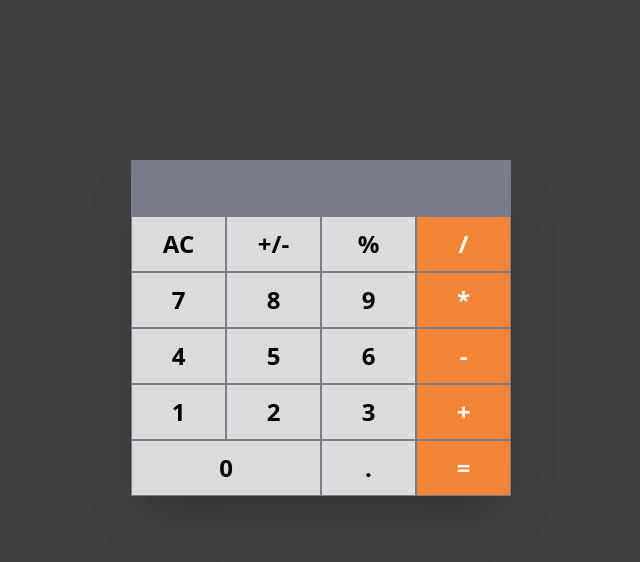
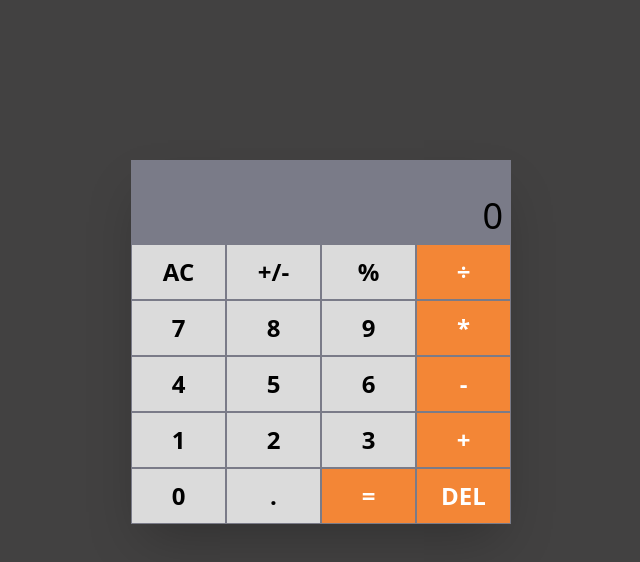
Before and after one commit to bienvenudev/React-Calculator, a React (Vite) app: page / in a window 1280 px wide. Shown: the top 562 px of the page, without its empty margins (319-959 px from the left). Built offline with nearby package versions, Linux system fonts and the light colour scheme.

Commit message:
feat/improved calculator with most edge cases handled

```diff
--- a/src/App.tsx
+++ b/src/App.tsx
@@ -1,195 +1,242 @@
-import { useState } from "react";
+import { useReducer } from "react";
+import DigitButton from "./DigitButton";
+import OperationButton from "./OperationButton";
+
+export const ACTIONS = {
+  ADD_DIGIT: 'add-digit',
+  CHOOSE_OPERATION: 'choose-operation',
+  DELETE_DIGIT: 'delete-digit',
+  CLEAR: 'clear',
+  NEGATE: 'negate',
+  EVALUATE: 'evaluate',
+}
+
+function reducer(state, { type, payload }) { // 1.explain why type and payload? where does it come from? isn't it part of state too?
+  switch (type) {
+    case ACTIONS.ADD_DIGIT:
+      if (state.overwrite) {
+        if (payload.digit === '.') {
+          return {
+            ...state,
+            currentOperand: "0.",
+            overwrite: false
+          }
+        }
+
+        return {
+          ...state,
+          currentOperand: payload.digit,
+          overwrite: false,
+        }
+      }
+
+      if (payload.digit === '.' && state.currentOperand == null) {
+        return state
+      }
+      if (payload.digit === '.' && state.currentOperand.includes('.')) {
+        return state
+      }
+
+      if (payload.digit === '0' && state.currentOperand === '0') {
+        return state
+      }
+
+      return {
+        ...state,
+        currentOperand: `${state.currentOperand || ""}${payload.digit}`
+      }
+
+    case ACTIONS.CHOOSE_OPERATION:
+      if (state.currentOperand) {
+        if (state.currentOperand.endsWith(".")) return state
+      }
+
+      if (state.currentOperand == null && state.previousOperand == null) {
+        return state
+      }
+
+      if (state.currentOperand == null) {
+        return {
+          ...state,
+          operation: payload.operation,
+        }
+      }
+
+      if (state.previousOperand == null) {
+        return {
+          ...state,
+          operation: payload.operation,
+          previousOperand: state.currentOperand,
+          currentOperand: null
+        }
+      }
+
+      return {
+        ...state,
+        operation: payload.operation,
+        previousOperand: evaluate(state),
+        currentOperand: null
+      }
+
+    case ACTIONS.EVALUATE:
+      if (state.previousOperand == null || state.currentOperand == null || state.operation == null) return state
+      if (state.currentOperand.endsWith(".")) return state
+
+      return {
+        ...state,
+        operation: payload.operation,
+        overwrite: true,
+        currentOperand: evaluate(state),
+        previousOperand: null
+      }
+
+    case ACTIONS.CLEAR:
+      return {
+        ...state,
+        currentOperand: "0", //2. spread state first, here i wanted to add that if AC is clicked then current should be 0 but suspect it'll cause issues elsewhere (talk about this, I was passing "0" but then i changed to number now it's working) -- (edit: fixed now because the integer formatter removes trailing zeros)
+        previousOperand: null,
+        operation: null
+      }
+
+    case ACTIONS.DELETE_DIGIT:
+      if (state.overwrite) {
+        return {
+          ...state,
+          overwrite: false,
+          currentOperand: null,
+        }
+      }
+      if (state.currentOperand == null) return state
+      if (state.currentOperand.length === 1) {
+        return { ...state, currentOperand: null }
+      }
+
+      return {
+        ...state,
+        currentOperand: `${state.currentOperand.split('').slice(0, state.currentOperand.split('').length - 1).join('')}`
+      }
+
+    case ACTIONS.NEGATE:
+      if (state.currentOperand == null || state.currentOperand == "0") return state;
+
+      if (!state.currentOperand.includes('-')) {
+        console.log('No negative detected!')
+        return {
+          ...state,
+          negateVal: true,
+          currentOperand: `-${state.currentOperand}`,
+        }
+      }
+
+      if (state.currentOperand.includes('-')) {
+        console.log('Negative detected now make it positive')
+        return {
+          ...state,
+          negateVal: false,
+          currentOperand: `${state.currentOperand.split('-')[1]}`
+        }
+      }
+  }
+}
+
+function evaluate({ previousOperand, currentOperand, operation }) {
+  const prev = parseFloat(previousOperand)
+  const current = parseFloat(currentOperand)
+
+  if (prev == null || current == null || operation == null) return state
+
+  let computation = "";
+
+  switch (operation) {
+    case "+":
+      computation = prev + current
+      break
+    case "-":
+      computation = prev - current
+      break
+    case "*":
+      computation = prev * current
+      break
+    case "÷":
+      computation = prev / current
+  }
+
+  return computation.toString()
+}
+
+const INTEGER_FORMATTER = new Intl.NumberFormat("en-us", { // 3. is there something I can do to make it like normal calculations, like handle big numbers (i suspect adding . and +e as i saw on another calculator -- explain extensively)
+  maximumFractionDigits: 0
+})
+
+function formatOperand(operand) {
+  if (operand == null) return
+  const [integer, decimal] = operand.split('.');
+  if (decimal == null) return INTEGER_FORMATTER.format(integer);
+  return `${INTEGER_FORMATTER.format(operand)}.${decimal}`
+}
 
 function App() {
-  // ✅ get clicked buttons values x
-  // ✅ keep track of clicked buttons values
-  // ✅ render clicked buttons values in real time
-  // ✅ eval when = is clicked
-  // state for result
-  // update result state when = is clicked
-
-  /*
-  Current number being entered?
-  Previous result?
-  Pending operation?
-  Calculator state?
-  */
-
-  // starting with operator not allowed (- is exception)
-  // prevOperation should not be same operation (operation replacement),
-  // . might need different state
-  //
-
-  const [clickedButton, setClickedButton] = useState('');
-
-
-  function handleClick(e:React.MouseEvent<HTMLButtonElement>) {
-    const clickedBtn = (e.target as HTMLButtonElement).innerText; // what about here
-    if (clickedBtn === '=') {
-      try {
-        const currentResult = eval(clickedButton)
-        setClickedButton(currentResult)
-      } catch (error) { // and here
-        console.error(error)
-        setClickedButton('Error')
-      }
-
-    } else {
-      // const lastAction = [clickedButton[clickedButton.length - 1]];
-      // if ((lastAction == '+' && clickedBtn == '+')
-      //   || lastAction == '-' && clickedBtn == '-'
-      //   || lastAction == '*' && clickedBtn == '*'
-      //   || lastAction == '/' && clickedBtn == '/') console.log('same operation twice')
-      if (clickedBtn === 'AC') {
-        setClickedButton('');
-      } else
-      setClickedButton((prev) => prev += clickedBtn);
-    }
-  }
-
-
+  const [{ currentOperand, previousOperand, operation }, dispatch] = useReducer(reducer, { currentOperand: "0" })
 
   return (
     <main className="max-w-95 mx-auto min-h-[100vh] pt-40">
       <div className="shadow-2xl">
         <section className="bg-[#7a7b88]">
+          <div className="text-2xl p-2 flex justify-end min-h-7">
+            {formatOperand(previousOperand)}{operation}
+          </div>
           <div className="text-4xl p-2 flex justify-end min-h-14">
-            {/* {equals ? currentResult : clickedButton} */}
-            { clickedButton }
-            {/* { currentResult } */}
+            {formatOperand(currentOperand)}
           </div>
         </section>
 
         <section className="grid grid-rows-5 grid-cols-4">
           <button
-            onClick={handleClick}
+            onClick={() => dispatch({ type: ACTIONS.CLEAR, payload: {} })}
             className="h-14 bg-[#dbdbdb] text-black font-bold uppercase text-2xl border-1 border-[#7a7b88] cursor-pointer hover:bg-[#c4c2c2]
         active:bg-[#b4b2b2]"
           >
             AC
           </button>
           <button
-            onClick={handleClick}
+            onClick={() => dispatch({ type: ACTIONS.NEGATE, payload: {} })}
             className="h-14 bg-[#dbdbdb] text-black font-bold uppercase text-2xl border-1 border-[#7a7b88] cursor-pointer hover:bg-[#c4c2c2]
         active:bg-[#b4b2b2]"
           >
             +/-
           </button>
           <button
-            onClick={handleClick}
             className="h-14 bg-[#dbdbdb] text-black font-bold uppercase text-2xl border-1 border-[#7a7b88] cursor-pointer hover:bg-[#c4c2c2]
         active:bg-[#b4b2b2]"
           >
             %
           </button>
+          <OperationButton dispatch={dispatch} operation="÷" />
+          <DigitButton dispatch={dispatch} digit="7" />
+          <DigitButton dispatch={dispatch} digit="8" />
+          <DigitButton dispatch={dispatch} digit="9" />
+          <OperationButton dispatch={dispatch} operation="*" />
+          <DigitButton dispatch={dispatch} digit="4" />
+          <DigitButton dispatch={dispatch} digit="5" />
+          <DigitButton dispatch={dispatch} digit="6" />
+          <OperationButton dispatch={dispatch} operation="-" />
+          <DigitButton dispatch={dispatch} digit="1" />
+          <DigitButton dispatch={dispatch} digit="2" />
+          <DigitButton dispatch={dispatch} digit="3" />
+          <OperationButton dispatch={dispatch} operation="+" />
+          <DigitButton dispatch={dispatch} digit="0" />
+          <DigitButton dispatch={dispatch} digit="." />
           <button
-            onClick={handleClick}
-            className="h-14 bg-[#f38636] text-white hover:bg-[#c77337] active:bg-[#a55e2b] font-bold uppercase text-2xl border-1 border-[#7a7b88] cursor-pointer
-"
-          >
-            /
-          </button>
-          <button
-            onClick={handleClick}
-            className="h-14 bg-[#dbdbdb] text-black font-bold uppercase text-2xl border-1 border-[#7a7b88] cursor-pointer hover:bg-[#c4c2c2]
-        active:bg-[#b4b2b2]"
-          >
-            7
-          </button>
-          <button
-            onClick={handleClick}
-            className="h-14 bg-[#dbdbdb] text-black font-bold uppercase text-2xl border-1 border-[#7a7b88] cursor-pointer hover:bg-[#c4c2c2]
-        active:bg-[#b4b2b2]"
-          >
-            8
-          </button>
-          <button
-            onClick={handleClick}
-            className="h-14 bg-[#dbdbdb] text-black font-bold uppercase text-2xl border-1 border-[#7a7b88] cursor-pointer hover:bg-[#c4c2c2]
-        active:bg-[#b4b2b2]"
-          >
-            9
-          </button>
-          <button
-            onClick={handleClick}
-            className="h-14 bg-[#f38636] text-white hover:bg-[#c77337] active:bg-[#a55e2b] font-bold uppercase text-2xl border-1 border-[#7a7b88] cursor-pointer"
-          >
-            *
-          </button>
-          <button
-            onClick={handleClick}
-            className="h-14 bg-[#dbdbdb] text-black font-bold uppercase text-2xl border-1 border-[#7a7b88] cursor-pointer hover:bg-[#c4c2c2]
-        active:bg-[#b4b2b2]"
-          >
-            4
-          </button>
-          <button
-            onClick={handleClick}
-            className="h-14 bg-[#dbdbdb] text-black font-bold uppercase text-2xl border-1 border-[#7a7b88] cursor-pointer hover:bg-[#c4c2c2]
-        active:bg-[#b4b2b2]"
-          >
-            5
-          </button>
-          <button
-            onClick={handleClick}
-            className="h-14 bg-[#dbdbdb] text-black font-bold uppercase text-2xl border-1 border-[#7a7b88] cursor-pointer hover:bg-[#c4c2c2]
-        active:bg-[#b4b2b2]"
-          >
-            6
-          </button>
-          <button
-            onClick={handleClick}
-            className="h-14 bg-[#f38636] text-white hover:bg-[#c77337] active:bg-[#a55e2b] font-bold uppercase text-2xl border-1 border-[#7a7b88] cursor-pointer
-        "
-          >
-            -
-          </button>
-          <button
-            onClick={handleClick}
-            className="h-14 bg-[#dbdbdb] text-black font-bold uppercase text-2xl border-1 border-[#7a7b88] cursor-pointer hover:bg-[#c4c2c2]
-        active:bg-[#b4b2b2]"
-          >
-            1
-          </button>
-          <button
-            onClick={handleClick}
-            className="h-14 bg-[#dbdbdb] text-black font-bold uppercase text-2xl border-1 border-[#7a7b88] cursor-pointer hover:bg-[#c4c2c2]
-        active:bg-[#b4b2b2]"
-          >
-            2
-          </button>
-          <button
-            onClick={handleClick}
-            className="h-14 bg-[#dbdbdb] text-black font-bold uppercase text-2xl border-1 border-[#7a7b88] cursor-pointer hover:bg-[#c4c2c2]
-        active:bg-[#b4b2b2]"
-          >
-            3
-          </button>
-          <button
-            onClick={handleClick}
-            className="h-14 bg-[#f38636] text-white hover:bg-[#c77337] active:bg-[#a55e2b] font-bold uppercase text-2xl border-1 border-[#7a7b88] cursor-pointer"
-          >
-            +
-          </button>
-          <button
-            onClick={handleClick}
-            className="h-14 bg-[#dbdbdb] text-black font-bold uppercase text-2xl border-1 border-[#7a7b88] cursor-pointer col-span-2 hover:bg-[#c4c2c2]
-        active:bg-[#b4b2b2]"
-          >
-            0
-          </button>
-          <button
-            onClick={handleClick}
-            className="h-14 bg-[#dbdbdb] text-black font-bold uppercase text-2xl border-1 border-[#7a7b88] cursor-pointer hover:bg-[#c4c2c2]
-        active:bg-[#b4b2b2]"
-          >
-            .
-          </button>
-          <button
-            onClick={handleClick}
+            onClick={() => dispatch({ type: ACTIONS.EVALUATE, payload: {} })}
             className="h-14 bg-[#f38636] text-white hover:bg-[#c77337] active:bg-[#a55e2b] font-bold uppercase text-2xl border-1 border-[#7a7b88] cursor-pointer "
           >
             =
+          </button>
+          <button
+            onClick={() => dispatch({ type: ACTIONS.DELETE_DIGIT, payload: {} })}
+            className="h-14 bg-[#f38636] text-white hover:bg-[#c77337] active:bg-[#a55e2b] font-bold uppercase text-2xl border-1 border-[#7a7b88] cursor-pointer "
+          >
+            DEL
           </button>
         </section>
       </div>
--- /dev/null
+++ b/src/DigitButton.tsx
@@ -0,0 +1,13 @@
+import { ACTIONS } from "./App"
+
+export default function DigitButton({ dispatch, digit }) {
+
+  return (
+    <button
+      onClick={() => dispatch({ type: ACTIONS.ADD_DIGIT, payload: { digit } })}
+      className={`h-14 bg-[#dbdbdb] text-black font-bold uppercase text-2xl border-1 border-[#7a7b88] cursor-pointer hover:bg-[#c4c2c2] active:bg-[#b4b2b2]`}
+    >
+      {digit}
+    </button>
+  )
+}
--- /dev/null
+++ b/src/OperationButton.tsx
@@ -0,0 +1,13 @@
+import { ACTIONS } from "./App"
+
+export default function OperationButton({ dispatch, operation }) {
+  return (
+    <button
+      onClick={() => dispatch({ type: ACTIONS.CHOOSE_OPERATION, payload:{operation} })}
+      className="h-14 bg-[#f38636] text-white hover:bg-[#c77337] active:bg-[#a55e2b] font-bold uppercase text-2xl border-1 border-[#7a7b88] cursor-pointer
+"
+    >
+      { operation }
+    </button>
+  )
+}
```
